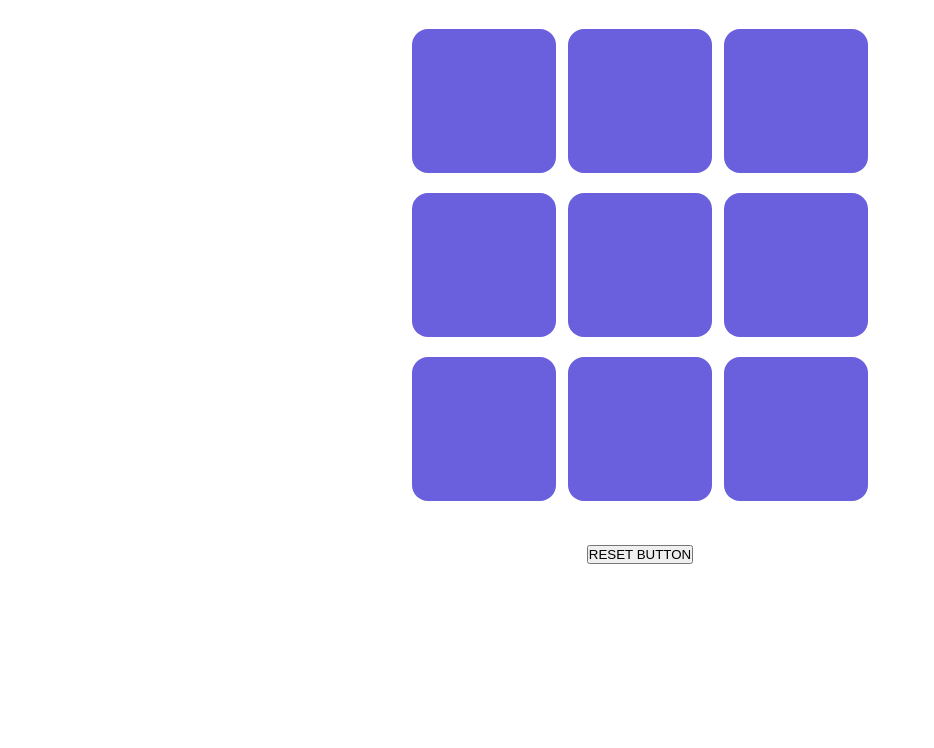
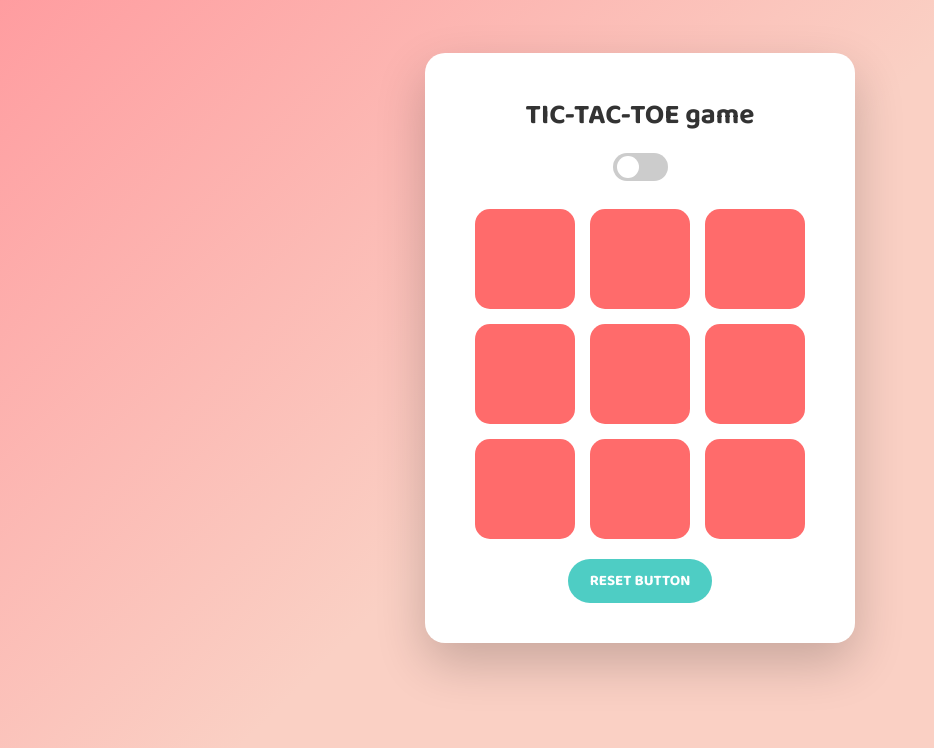
Before and after one commit to owais-usmani-017/miniProject1-TicTacToe-, a plain HTML site: page index.html in a window 1280 px wide. Shown: the part 52-800 px from the top of the page, without its empty margins (0-934 px from the left). Drawn offline with Linux system fonts and the light colour scheme.

Commit message:
added more colors and a toggle switch to toggle between light and dark mode

```diff
--- a/index.html
+++ b/index.html
@@ -13,6 +13,12 @@
     </div>
     <main>
         <h1>TIC-TAC-TOE game</h1>
+        <div class="toggle">
+    <label>
+        <input type="checkbox" id="modeToggle">
+        <span class="slider"></span>
+    </label>
+</div>
     <div class="container">
         <div class="game">
             <button class="box"></button>
--- a/script.js
+++ b/script.js
@@ -5,89 +5,91 @@ let msgContainer = document.querySelector(".msg-container");
 let msg = document.querySelector("#msg");
 
 let turn0 = true;
-let count=0;
+let count = 0;
 
 const winPatterns = [
-    [0,1,2],
-    [0,3,6],
-    [0,4,8],
-    [1,4,7],
-    [2,5,8],
-    [2,4,6],
-    [3,4,5],
-    [6,7,8],
-
+  [0, 1, 2],
+  [0, 3, 6],
+  [0, 4, 8],
+  [1, 4, 7],
+  [2, 5, 8],
+  [2, 4, 6],
+  [3, 4, 5],
+  [6, 7, 8],
 ];
 
-const enableBoxes= ()=>{
+const enableBoxes = () => {
   for (let box of boxes) {
     box.disabled = false;
     box.innerText = "";
   }
-}
+};
 
-const disableBoxes =()=> {
-    for(let box of boxes){
+const disableBoxes = () => {
+  for (let box of boxes) {
     box.disabled = true;
   }
-}
+};
 const resetGame = () => {
-    turn0=true;
+  turn0 = true;
   count = 0;
   enableBoxes();
   msgContainer.classList.add("hide");
-}
+};
 
-const showWinner= (winner) => {
-    msg.innerText=`congrats , winner is ${winner}`;
+const showWinner = (winner) => {
+  msg.innerText = `congrats , winner is ${winner}`;
   msgContainer.classList.remove("hide");
   disableBoxes();
-}
+};
 
 const checkwinner = () => {
-    for(let pattern of winPatterns){
-        let pos1Val= boxes[pattern[0]].innerText;
-        let pos2Val= boxes[pattern[1]].innerText;
-        let pos3Val= boxes[pattern[2]].innerText;
+  for (let pattern of winPatterns) {
+    let pos1Val = boxes[pattern[0]].innerText;
+    let pos2Val = boxes[pattern[1]].innerText;
+    let pos3Val = boxes[pattern[2]].innerText;
 
-        if(pos1Val!=""&&pos2Val!=""&&pos3Val!=""){
-            if(pos1Val===pos2Val&&pos2Val===pos3Val){
-                console.log("winner" , pos1Val);
+    if (pos1Val != "" && pos2Val != "" && pos3Val != "") {
+      if (pos1Val === pos2Val && pos2Val === pos3Val) {
+        console.log("winner", pos1Val);
         showWinner(pos1Val);
         return true;
-
       }
     }
   }
-}
+};
 
 const gamedraw = () => {
   msg.innerText = "game is a draw";
   msgContainer.classList.remove("hide");
   disableBoxes();
-}
+};
 
-boxes.forEach((box)=> {
-    box.addEventListener("click",() => {
-
-        if(turn0){
+boxes.forEach((box) => {
+  box.addEventListener("click", () => {
+    if (turn0) {
       box.innerText = "O";
-            turn0=false;
-        }
-        else{
+      turn0 = false;
+    } else {
       box.innerText = "X";
       turn0 = true;
     }
     count++;
-        box.disabled=true;
+    box.disabled = true;
 
     let isWinner = checkwinner();
 
-        if(count===9 && !isWinner){
+    if (count === 9 && !isWinner) {
       gamedraw();
     }
-    })
+  });
 });
 
-newGameBtn.addEventListener("click" , resetGame);
-resetBtn.addEventListener("click" , resetGame)
+newGameBtn.addEventListener("click", resetGame);
+resetBtn.addEventListener("click", resetGame);
+
+const toggle = document.getElementById("modeToggle");
+
+toggle.addEventListener("change", () => {
+  document.body.classList.toggle("dark");
+});
--- a/style.css
+++ b/style.css
@@ -1,37 +1,155 @@
-*{
+@import url('https://fonts.googleapis.com/css2?family=Baloo+2:wght@500;700&display=swap');
+
+* {
     margin: 0;
     padding: 0;
+    box-sizing: border-box;
+    font-family: 'Baloo 2', cursive;
 }
-body{
-    text-align: center;
+
+:root {
+    --bg: linear-gradient(135deg, #ff9a9e, #fad0c4, #fad0c4);
+    --card: #ffffff;
+    --box: #ff6b6b;
+    --box-hover: #ff8787;
+    --text: #333;
+    --btn: #4ecdc4;
+    --btn-hover: #2ec4b6;
 }
-.container{
-    height: 70vh;
+
+body.dark {
+    --bg: linear-gradient(135deg, #1e1e2f, #2a2a40);
+    --card: #2c2c44;
+    --box: #6c5ce7;
+    --box-hover: #8577ff;
+    --text: #ffffff;
+    --btn: #00b894;
+    --btn-hover: #00a383;
+}
+
+body {
+    height: 100vh;
+    background: var(--bg);
     display: flex;
-    flex-wrap: wrap;
     justify-content: center;
     align-items: center;
-    gap: 1.5vmin;
+    transition: 0.4s ease;
+}
 
+main {
+    background: var(--card);
+    padding: 40px 50px;
+    border-radius: 20px;
+    text-align: center;
+    box-shadow: 0 20px 50px rgba(0, 0, 0, 0.2);
+    transition: 0.4s ease;
 }
-.game{
-    height: 60vmin;
-    width: 60vmin;
+
+h1 {
+    margin-bottom: 15px;
+    font-size: 28px;
+    color: var(--text);
+}
+
+.toggle {
+    margin-bottom: 20px;
+}
+
+.toggle input {
+    display: none;
+}
+
+.slider {
+    width: 55px;
+    height: 28px;
+    background: #ccc;
+    border-radius: 50px;
+    position: relative;
+    cursor: pointer;
+    display: inline-block;
+}
+
+.slider::before {
+    content: "";
+    position: absolute;
+    width: 22px;
+    height: 22px;
+    background: white;
+    border-radius: 50%;
+    top: 3px;
+    left: 4px;
+    transition: 0.3s ease;
+}
+
+.toggle input:checked + .slider {
+    background: #444;
+}
+
+.toggle input:checked + .slider::before {
+    transform: translateX(25px);
+}
+
+.game {
+    display: grid;
+    grid-template-columns: repeat(3, 100px);
+    gap: 15px;
+    justify-content: center;
+    margin: 20px 0;
+}
+
+.box {
+    height: 100px;
+    width: 100px;
+    border-radius: 15px;
+    border: none;
+    font-size: 40px;
+    font-weight: 700;
+    background: var(--box);
+    color: white;
+    cursor: pointer;
+    transition: 0.2s ease;
+}
+
+.box:hover:not(:disabled) {
+    background: var(--box-hover);
+    transform: scale(1.08);
+}
+
+.resetbtn,
+#new-btn {
+    padding: 10px 22px;
+    border-radius: 25px;
+    border: none;
+    cursor: pointer;
+    font-size: 15px;
+    font-weight: 600;
+    background: var(--btn);
+    color: white;
+    transition: 0.2s ease;
+}
+
+.resetbtn:hover,
+#new-btn:hover {
+    background: var(--btn-hover);
+    transform: scale(1.05);
+}
+
+.msg-container {
+    position: fixed;
+    inset: 0;
+    background: rgba(0, 0, 0, 0.6);
     display: flex;
-    flex-wrap: wrap;
     justify-content: center;
     align-items: center;
-    gap: 1.5vmin;
+    flex-direction: column;
+    gap: 15px;
 }
-.box{
-    height: 18vmin;
-    width: 18vmin;
-    border-radius: 1rem;
-    border: 0;
-    font-size: 8vmin;
-    background-color: #6a5fdc;
-    color: bisque;
+
+.msg-container p {
+    font-size: 22px;
+    color: white;
 }
-.hide{
+
+.hide {
     display: none;
 }
```
Lines whose indentation alone changed are shown as unchanged.
